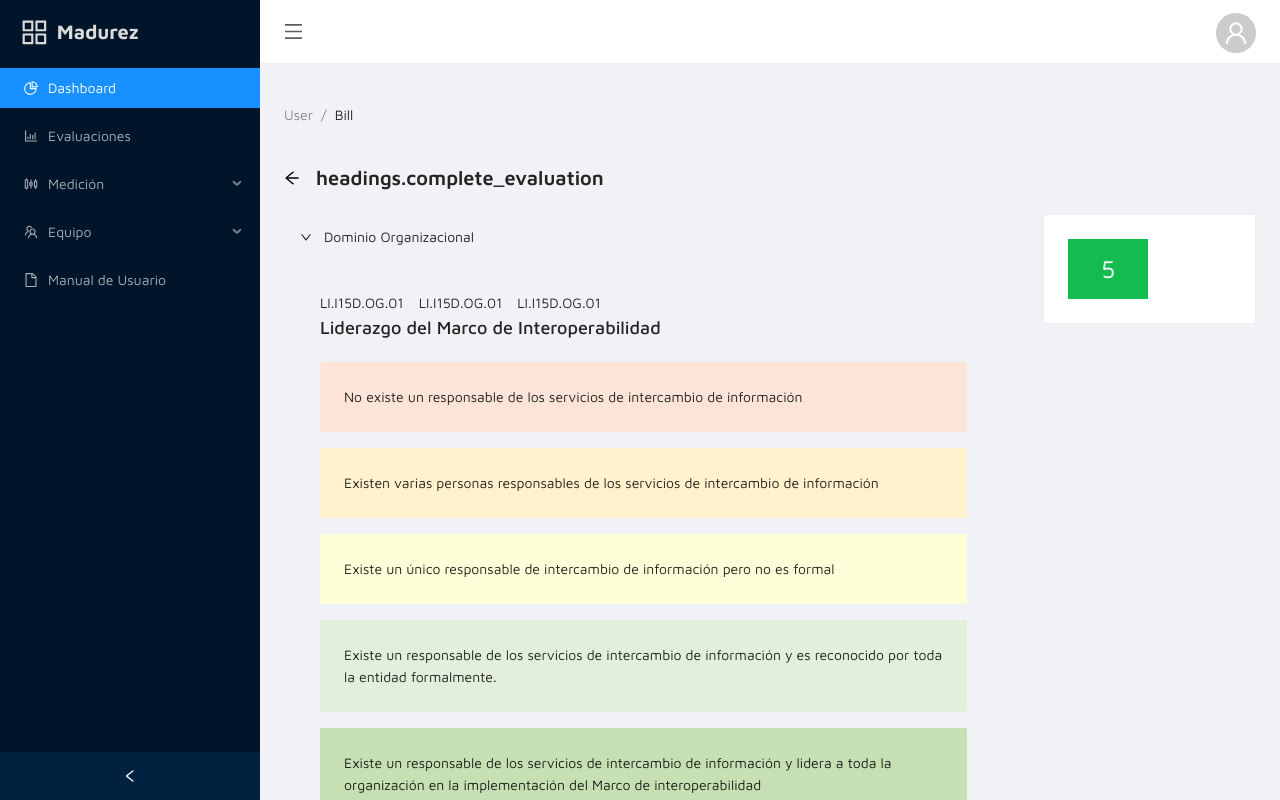
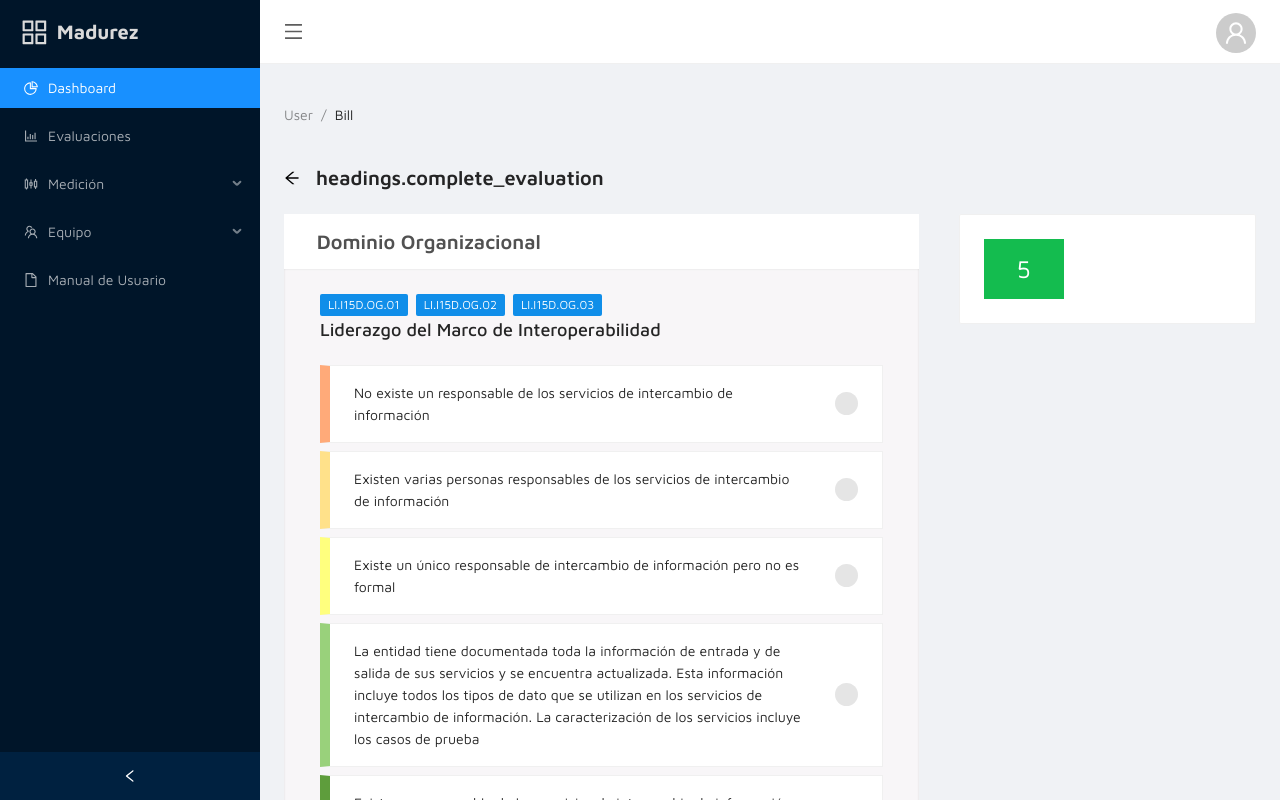
Before and after one commit to yerson-soto/rc-evaluacion-interoperabilidad, a React (Create React App) app: page /evaluaciones/1/complete in a window 1280 px wide. Built offline with nearby package versions, Linux system fonts and the light colour scheme.

Commit message:
feat(ui): create answer radio component

```diff
--- a/src/features/EvaluationTake/AnswerRadio/AnswerRadio.module.css
+++ b/src/features/EvaluationTake/AnswerRadio/AnswerRadio.module.css
@@ -1,18 +1,20 @@
 .answer {
-  /* display: flex;
-  align-items: center; */
   cursor: pointer;
   transition: all .2s;
+  position: relative;
+  padding: 1rem 1.5rem;
+  border: 1px solid #f0f0f0;
+  border-left-width: 10px;
+  background-color: #ffffff;
+
+  display: flex;
+  align-items: center;
+  justify-content: space-between;
+  column-gap: 2rem;
 }
 
 .answer:hover {
-  transform: scale(1.01);
-}
-
-
-
-.box {
-  position: relative;
+  transform: translateX(10px);
 }
 
 .radio {
@@ -21,21 +23,40 @@
   display: none;
 }
 
-.label {
+.markBox {
+  position: relative;
+  background-color: #e5e5e5;
+  border-radius: 100%;
+  width: 23px;
+  height: 23px;
+  flex-shrink: 0;
   display: flex;
   justify-content: center;
   align-items: center;
-
-  background: rgb(73, 255, 115);
-  width: 40px;
-  height: 40px;
-  /* position: absolute;
-  content: '';
-  top: 50%;
-  left: 50%;
-  transform: translate(-50%, -50%); */
+  transition: all .2s;
 }
 
-.radio:checked + .label {
-  background-color: rgb(110, 240, 123);
+.mark {
+  font-size: 23px;
+  opacity: 0;
+  transition: all .2s;
+  color: #afafaf;
 }
+
+.radio:checked + .markBox,
+.answer:hover .markBox {
+  background-color: #ffffff;
+}
+
+.radio:checked + .markBox .mark {
+  color: #29d55d;
+  opacity: 1;
+}
+
+.answer:hover .markBox .mark {
+  opacity: 1;
+}
+
+.box {
+  position: relative;
+}
--- a/src/features/EvaluationTake/AnswerRadio/AnswerRadio.tsx
+++ b/src/features/EvaluationTake/AnswerRadio/AnswerRadio.tsx
@@ -1,30 +1,67 @@
-import React from "react";
+import React, { useState, forwardRef } from "react";
 import { Box } from "library/components/Box";
 import { Typography, Input, Card } from "antd";
+import { CheckOutlined, CheckCircleFilled } from "@ant-design/icons";
 
 import classes from "./AnswerRadio.module.css";
 
-interface AnswerRadioProps {
+interface AnswerRadioProps extends React.HTMLProps<HTMLInputElement> {
   label: string;
   color: string;
 }
 
-export default function AnswerRadio(props: AnswerRadioProps) {
-  const { label, color, ...rest } = props;
+export default forwardRef<any, AnswerRadioProps>((props, ref) => {
+  const { label, color, ...inputProps } = props;
 
   return (
-    <Card className={classes.answer} style={{ background: color }} bordered={false}>
-      {/* <Box>
-        <input type="radio" className={classes.radio} />
-        <label className={classes.label}>A</label>
-      </Box> */}
-      <Typography.Text>
-        {label}
-      </Typography.Text>
+    <label
+      className={classes.answer}
+      style={{ borderLeftColor: color }}
+      // onClick={handleClick}
+    >
+      {label}
 
-    </Card>
+      <input
+        type="radio"
+        name={inputProps.name}
+        className={classes.radio}
+        ref={ref}
+        {...inputProps}
+      />
+
+      <span className={classes.markBox}>
+        <CheckCircleFilled className={classes.mark} />
+      </span>
+    </label>
   );
-}
+});
+
+// export default function AnswerRadio(props: AnswerRadioProps) {
+//   const ref = useRef() as React.RefObject<HTMLInputElement>;
+//   const { label, color, ...inputProps } = props;
+
+//   return (
+//     <label
+//       className={classes.answer}
+//       style={{ borderLeftColor: color }}
+//       // onClick={handleClick}
+//     >
+//       {label}
+
+//       <input
+//         type="radio"
+//         name={inputProps.name}
+//         className={classes.radio}
+//         ref={ref}
+//         {...inputProps}
+//       />
+
+//       <Box className={classes.markBox}>
+//         <CheckCircleFilled className={classes.mark} />
+//       </Box>
+//     </label>
+//   );
+// }
 
 // export default function AnswerRadio({ label }: AnswerRadioProps) {
 //   return (
--- /dev/null
+++ b/src/features/EvaluationTake/DomainList/DomainList.css
@@ -0,0 +1,32 @@
+[data-theme='compact'] .domain-collapse,
+.domain-collapse {
+  background-color: transparent;
+}
+
+[data-theme='compact'] .domain-collapse .domain-panel,
+.domain-collapse .domain-panel {
+  background: #ffffff;
+  margin-bottom: 20px;
+  border-bottom: none;
+  padding: 0;
+}
+
+[data-theme='compact'] .domain-collapse,
+.domain-collapse {
+  background-color: transparent;
+}
+
+
+.domain-collapse .domain-header {
+  font-size: 20px;
+  font-weight: 600;
+  padding: .8rem 1.3rem;
+  opacity: .8;
+}
+
+
+.domain-collapse .ant-collapse-content-box {
+  background-color: #f8f6f8;
+  /* border-left: 4px solid #1890ff; */
+  box-shadow: inset 0px 0px 2px #d4d4d4;
+}
--- /dev/null
+++ b/src/features/EvaluationTake/DomainList/DomainList.tsx
@@ -0,0 +1,52 @@
+import React from "react";
+import { Collapse, Typography } from 'antd';
+import { Question } from "../Question";
+
+import './DomainList.css';
+
+export default function DomainList() {
+  return (
+    <Collapse
+      bordered={false}
+      defaultActiveKey={["1"]}
+      className="domain-collapse"
+    >
+      <Collapse.Panel
+        key="1"
+        className="domain-panel"
+        showArrow={false}
+        header={
+          <Typography.Text className="domain-header">
+            Dominio Organizacional
+          </Typography.Text>
+        }
+      >
+        <Question />
+      </Collapse.Panel>
+      <Collapse.Panel
+        key="2"
+        className="domain-panel"
+        showArrow={false}
+        header={
+          <Typography.Text className="domain-header">
+            Dominio Semantico
+          </Typography.Text>
+        }
+      >
+                <Question />
+      </Collapse.Panel>
+      <Collapse.Panel
+        key="3"
+        className="domain-panel"
+        showArrow={false}
+        header={
+          <Typography.Text className="domain-header">
+            Dominio Politico Legal
+          </Typography.Text>
+        }
+      >
+        <Question />
+      </Collapse.Panel>
+    </Collapse>
+  );
+}
--- /dev/null
+++ b/src/features/EvaluationTake/DomainList/index.ts
@@ -0,0 +1,2 @@
+import DomainList from "./DomainList";
+export { DomainList };
--- a/src/features/EvaluationTake/EvaluationTake.tsx
+++ b/src/features/EvaluationTake/EvaluationTake.tsx
@@ -1,7 +1,17 @@
 import React from "react";
 import { useNavigate } from "react-router-dom";
 import { useTranslation } from "react-i18next";
-import { PageHeader, Collapse, Row, Col, Typography, Tag, Card, Space } from "antd";
+import {
+  PageHeader,
+  Collapse,
+  Row,
+  Col,
+  Typography,
+  Tag,
+  Card,
+  Space,
+  Affix,
+} from "antd";
 
 import { Box } from "library/components/Box";
 import { CustomCard } from "library/components/CustomCard";
@@ -10,6 +20,7 @@ import { AnswerRadio } from "features/EvaluationTake/AnswerRadio";
 import { Radio } from "antd";
 import type { RadioChangeEvent } from "antd";
 import { Score } from "library/components/Score";
+import { DomainList } from "./DomainList";
 
 const text = `
   A dog is a type of domesticated animal.
@@ -36,10 +47,11 @@ export default function EvaluationTake() {
       />
 
       <Row gutter={40}>
-        <Col span={18}>
+        <Col span={16}>
+          <DomainList />
 
-        <Collapse bordered={false} defaultActiveKey={['1']} ghost>
-          <Collapse.Panel header="Dominio Organizacional" key="1">
+          {/* <Collapse bordered={false} defaultActiveKey={['1']} ghost>
+          <Collapse.Panel header="Dominio Organizacional" key="1" showArrow={false}>
           <Box style={{ padding: "20px" }}>
                 <Box>
                 <Typography.Text style={{ marginRight: '15px' }}>LI.I15D.OG.01</Typography.Text>
@@ -52,7 +64,7 @@ export default function EvaluationTake() {
                   <AnswerRadio color="#fce5d8" label="No existe un responsable de los servicios de intercambio de información" />
                   <AnswerRadio color="#fff2cd" label="Existen varias personas responsables de los servicios de intercambio de información" />
                   <AnswerRadio color="#fefed8" label="Existe un único responsable de intercambio de información pero no es formal"/>
-                  <AnswerRadio color="#e2efdb" label="Existe un responsable de los servicios de intercambio de información y es reconocido por toda la entidad formalmente." />
+                  <AnswerRadio color="#e2efdb" label="La entidad  tiene documentada toda la información de entrada y de salida de sus servicios y se encuentra actualizada. Esta información incluye todos los tipos de dato que se utilizan en los servicios de intercambio de información. La caracterización de los servicios incluye los casos de prueba" />
                   <AnswerRadio color="#c6e0b3" label="Existe un responsable de los servicios de intercambio de información y lidera a toda la organización en la implementación del Marco de interoperabilidad" />
                 </Space>
 
@@ -64,14 +76,18 @@ export default function EvaluationTake() {
           <Collapse.Panel header="Dominio Politico" key="3">
             {text}
           </Collapse.Panel>
-        </Collapse>
-
+        </Collapse> */}
         </Col>
 
         <Col flex="auto">
-          <CustomCard>
-            <Score value={5.0} />
-          </CustomCard>
+
+            <CustomCard style={{
+              position: 'sticky',
+              top: '20px'
+            }}>
+              <Score value={5.0} />
+            </CustomCard>
+
         </Col>
       </Row>
 
--- a/src/features/EvaluationTake/Question/Question.tsx
+++ b/src/features/EvaluationTake/Question/Question.tsx
@@ -1,7 +1,72 @@
-import React from 'react'
+import React, { useState } from "react";
+import { Divider, Space, Tag, Tooltip, Typography } from "antd";
+import { Box } from "library/components/Box";
+import { AnswerRadio } from "../AnswerRadio";
+
+import { Input, Radio } from "antd";
+import type { RadioChangeEvent } from "antd";
 
 export default function Question() {
+  const [value, setValue] = useState(1);
+
+  const onChange = (e: RadioChangeEvent) => {
+    console.log("radio checked", e.target.value);
+    setValue(e.target.value);
+  };
+
   return (
-    <div>Question</div>
-  )
+    <Box style={{ padding: "20px" }}>
+      <Box>
+        <Tooltip title="El modelo de madurez del Marco de Interoperabilidad permite que las entidades realicen un diagnóstico interno sobre el avance en la implementación de los lineamientos de cada uno de los dominios y definan las acciones que deben ejecutar para avanzar en la adopción de los lineamientos.">
+          <Tag color="#108ee9" style={{ fontSize: '12px' }}>LI.I15D.OG.01</Tag>
+        </Tooltip>
+        <Tooltip  title="El modelo de madurez del Marco de Interoperabilidad permite que las entidades realicen un diagnóstico interno sobre el avance en la implementación de los lineamientos de cada uno de los dominios y definan las acciones que deben ejecutar para avanzar en la adopción de los lineamientos.">
+          <Tag color="#108ee9" style={{ fontSize: '12px' }}>LI.I15D.OG.02</Tag>
+        </Tooltip>
+        <Tooltip  title="El modelo de madurez del Marco de Interoperabilidad permite que las entidades realicen un diagnóstico interno sobre el avance en la implementación de los lineamientos de cada uno de los dominios y definan las acciones que deben ejecutar para avanzar en la adopción de los lineamientos.">
+          <Tag color="#108ee9" style={{ fontSize: '12px' }}>LI.I15D.OG.03</Tag>
+        </Tooltip>
+      </Box>
+      <Typography.Text style={{ fontSize: "18px", fontWeight: 500 }}>
+        Liderazgo del Marco de Interoperabilidad
+      </Typography.Text>
+
+      <Space style={{ marginTop: "20px" }} direction="vertical" size="middle">
+        <Space direction="vertical">
+          <AnswerRadio
+            value={1}
+            name="answer"
+            color="#ffaa79"
+            label="No existe un responsable de los servicios de intercambio de información"
+          />
+          <AnswerRadio
+            value={2}
+            name="answer"
+            color="#ffe18a"
+            label="Existen varias personas responsables de los servicios de intercambio de información"
+          />
+          <AnswerRadio
+            value={3}
+            name="answer"
+            color="#ffff7e"
+            label="Existe un único responsable de intercambio de información pero no es formal"
+          />
+          <AnswerRadio
+            value={4}
+            name="answer"
+            color="#99d17b"
+            label="La entidad tiene documentada toda la información de entrada y de salida de sus servicios y se encuentra actualizada. Esta información incluye todos los tipos de dato que se utilizan en los servicios de intercambio de información. La caracterización de los servicios incluye los casos de prueba"
+          />
+          <AnswerRadio
+            value={5}
+            name="answer"
+            color="#5e9d3c"
+            label="Existe un responsable de los servicios de intercambio de información y lidera a toda la organización en la implementación del Marco de interoperabilidad"
+          />
+        </Space>
+      </Space>
+
+      <Divider orientation="left">Evidencias</Divider>
+    </Box>
+  );
 }
```
